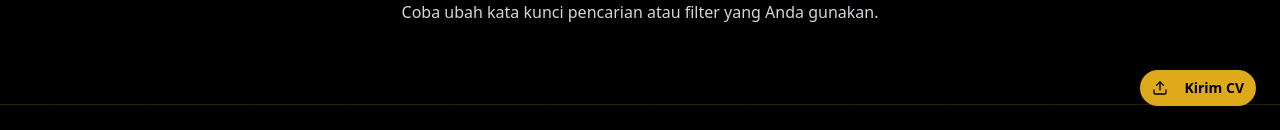
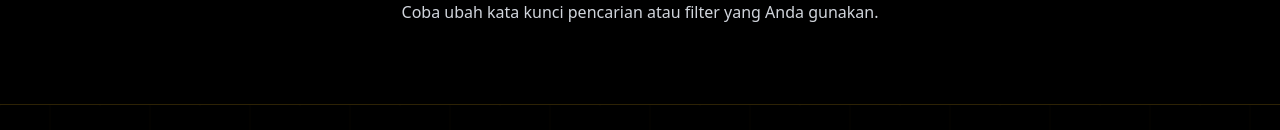
Before and after one commit to PangeranJJ4321/aurelab-landing-page, a React (Vite) app: page /positions in a window 1280 px wide. Shown: the part 670-800 px from the top of the page. Built offline with nearby package versions, Linux system fonts and the light colour scheme; no server answers.

Commit message:
FEAT: COMMENT  BUTTON KIRIM CV

```diff
--- a/src/pages/Positions/index.tsx
+++ b/src/pages/Positions/index.tsx
@@ -253,7 +253,7 @@
       <Footer />
 
       {/* Floating Send CV Button */}
-      <div className="fixed bottom-6 right-6 z-50">
+      {/* <div className="fixed bottom-6 right-6 z-50">
         <Button
           onClick={() => window.location.href = '/apply'}
           className="bg-[#dfaa1a] hover:bg-[#dfaa1a]/80 text-black font-semibold px-6 py-3 rounded-full shadow-lg hover:shadow-xl transition-all duration-300 transform hover:scale-105"
@@ -261,7 +261,7 @@
           <Upload size={20} className="mr-2" />
           Kirim CV
         </Button>
-      </div>
+      </div> */}
     </div>
   );
 };
```
